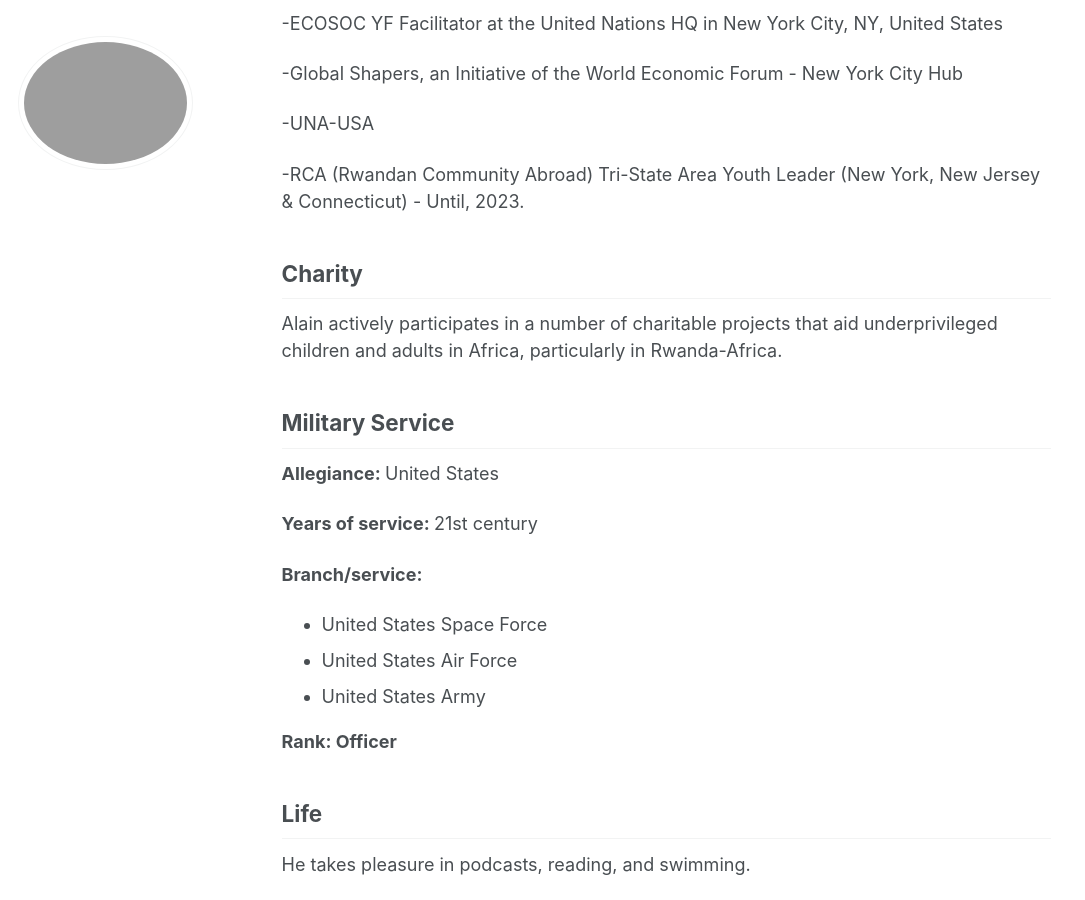
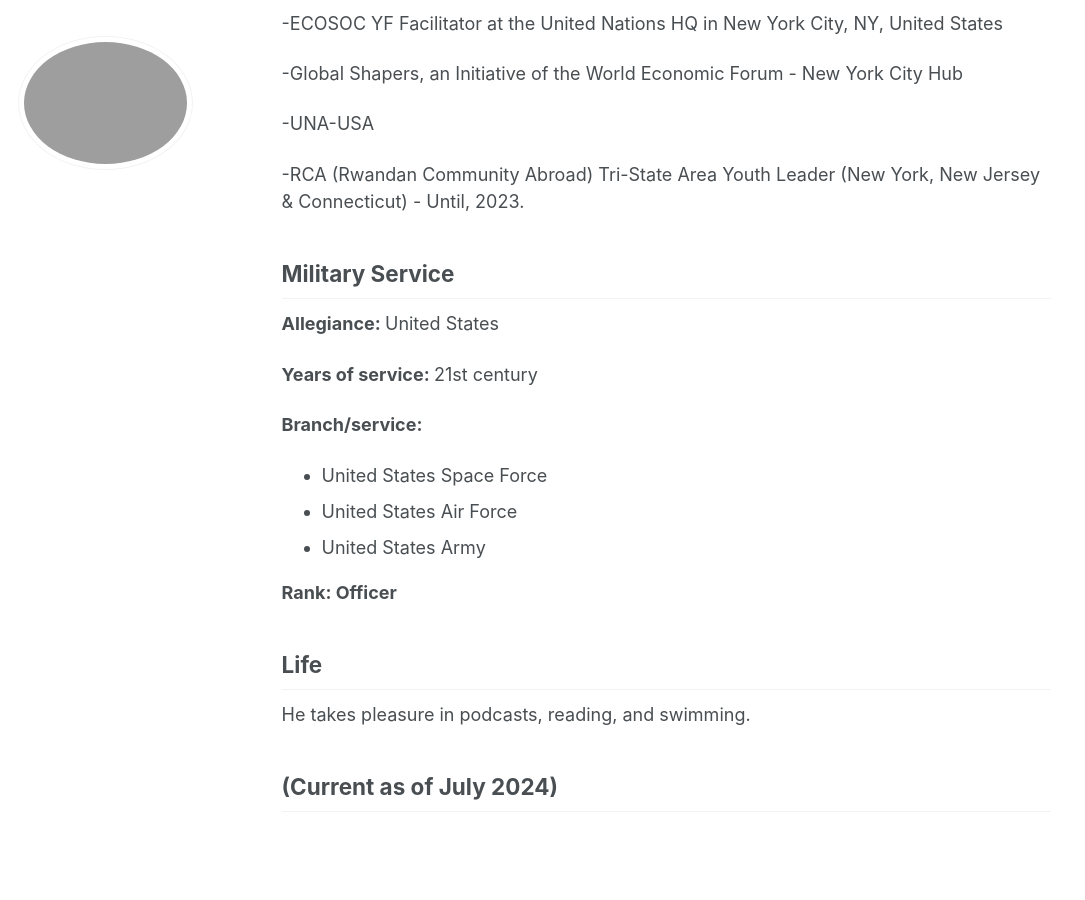
Before and after one commit to phdcsseiden/phdcsseiden.github.io, a Jekyll site: the page built from _pages/about.md, in a window 1280 px wide and 900 px high, scrolled down 2909 px. Shown: the whole window, without its empty margins (0-1085 px from the left). Built offline with Jekyll 4.4.1, drawn with Linux system fonts in a browser that asks for light colours; some of the changed text lies outside the part shown.

Commit message:
Update about.md

```diff
--- a/_pages/about.md
+++ b/_pages/about.md
@@ -40,7 +40,7 @@
 
 ## Languages
 
-English, French, Kinyarwanda and Hebrew.
+English, French, Kinyarwanda, and Hebrew.
 
 ## I.T Certification
 
@@ -101,11 +101,6 @@
 
 
 
-## Charity
-
-Alain actively participates in a number of charitable projects that aid underprivileged children and adults in Africa, particularly in Rwanda-Africa.
-
-
 ## Military Service
 
 <b> Allegiance: </b> United States
```
